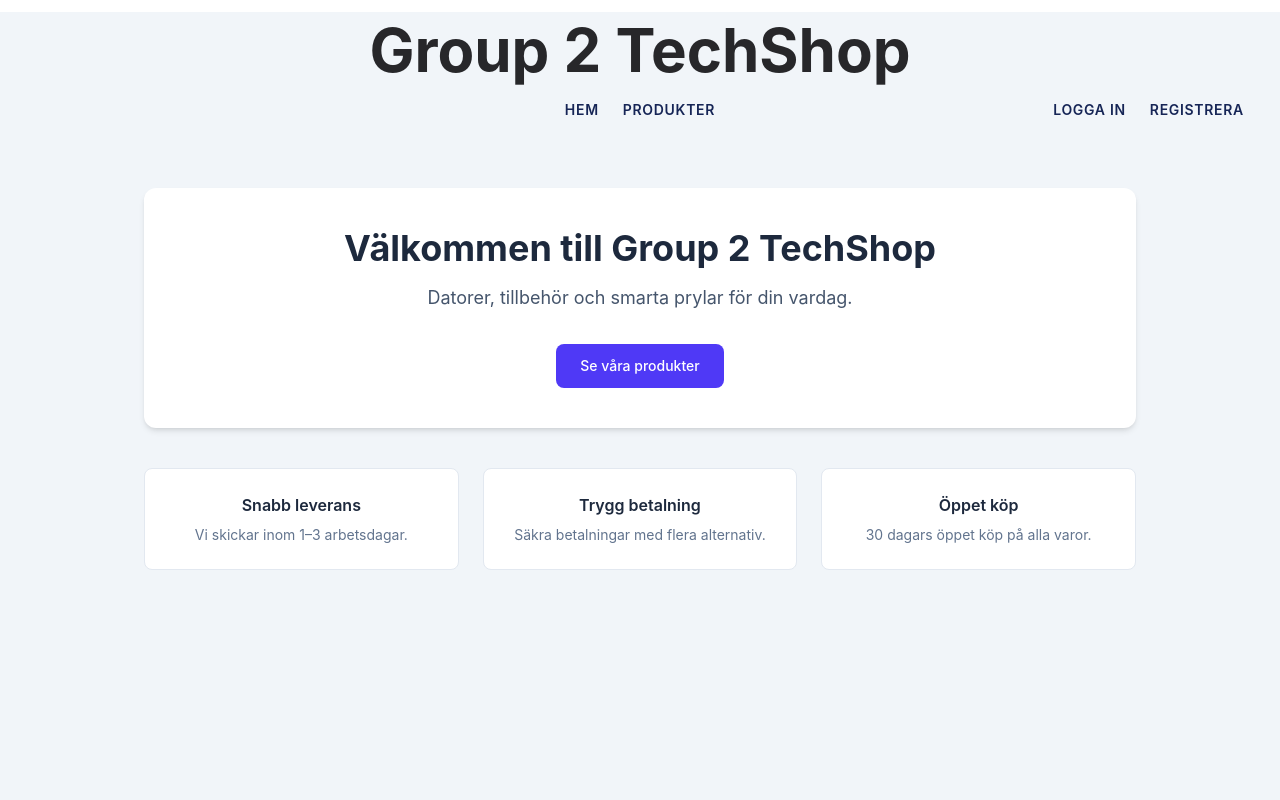
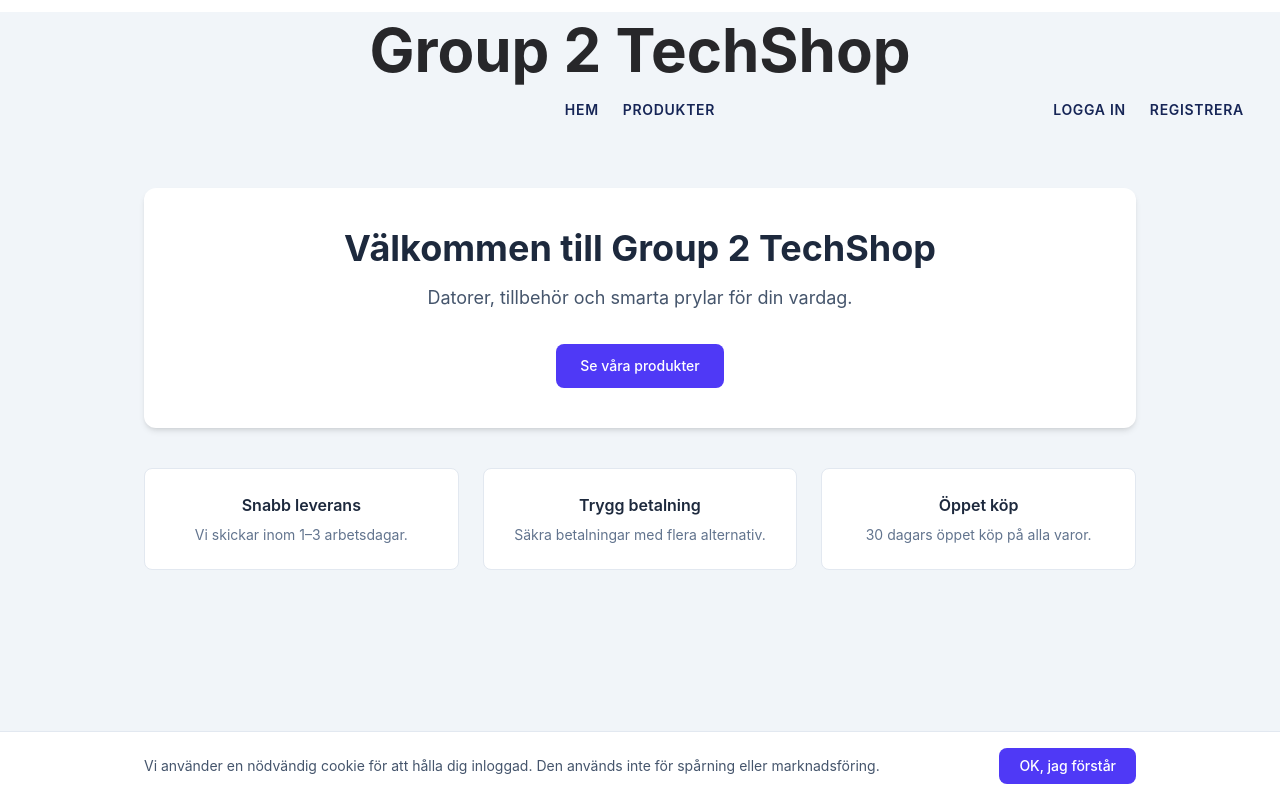
Before and after one commit to Jimmy-Grafstrom/webshop-frontend-group-2, a React (Vite) app: page / in a window 1280 px wide. Shown: the top 800 px of the page. Built offline with nearby package versions, Linux system fonts and the light colour scheme; no server answers.

Commit message:
added cookiebanner according to GDPR

```diff
--- a/src/App.tsx
+++ b/src/App.tsx
@@ -22,6 +22,7 @@ import type { CreateOrderRequest } from "./types/Order.ts";
 import type { User } from "./types/auth";
 import type { LoginRequest } from "./types/auth";
 import { login, logout } from "./service/authService.ts";
+import { CookieBanner } from "./components/CookieBanner.tsx";
 
 export function App() {
   const [user, setUser] = useState<User | null>(null);
@@ -157,6 +158,7 @@ export function App() {
         </Routes>
       </main>
       <Footer />
+      <CookieBanner />
     </>
   );
 }
--- /dev/null
+++ b/src/components/CookieBanner.tsx
@@ -0,0 +1,49 @@
+import { useState } from "react";
+
+const STORAGE_KEY = "cookie_banner_dismissed";
+
+function hasDismissed(): boolean {
+  try {
+    return localStorage.getItem(STORAGE_KEY) === "true";
+  } catch {
+    return false;
+  }
+}
+
+export function CookieBanner() {
+  const [visible, setVisible] = useState(() => !hasDismissed());
+
+  function handleAccept() {
+    try {
+      localStorage.setItem(STORAGE_KEY, "true");
+    } catch {
+
+    }
+    setVisible(false);
+  }
+
+  if (!visible) {
+    return null;
+  }
+
+  return (
+    <div
+      role="region"
+      aria-label="Information om cookies"
+      className="fixed bottom-0 inset-x-0 z-50 border-t border-slate-200 bg-white shadow-lg"
+    >
+      <div className="mx-auto flex max-w-5xl flex-col gap-4 px-4 py-4 sm:flex-row sm:items-center sm:justify-between">
+        <p className="text-sm text-slate-600">
+          Vi använder en nödvändig cookie för att hålla dig inloggad. Den används inte
+          för spårning eller marknadsföring.
+        </p>
+        <button
+          onClick={handleAccept}
+          className="shrink-0 rounded-lg bg-indigo-600 px-5 py-2 text-sm font-medium text-white hover:bg-indigo-700 cursor-pointer"
+        >
+          OK, jag förstår
+        </button>
+      </div>
+    </div>
+  );
+}
```
